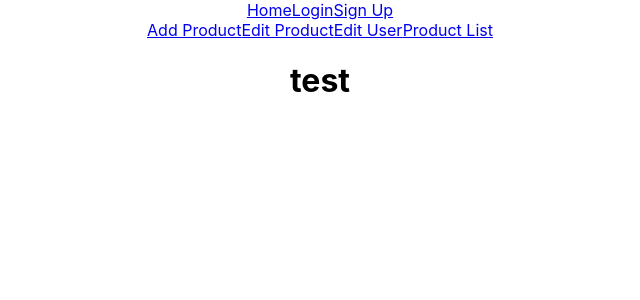
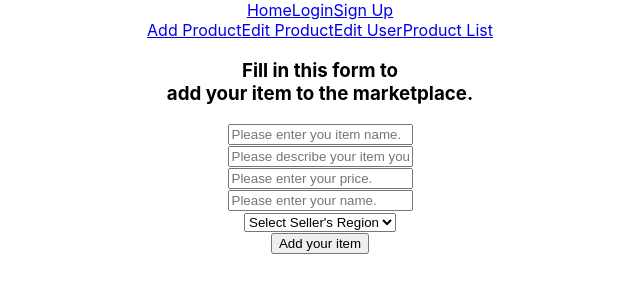
Before and after one commit to Build-Week-ft-african-marketplace-1/front-end, a React (Create React App) app in the folder african-marketplace/: page /addproduct in a window 1280 px wide. Shown: the top 300 px of the page, without its empty margins (320-960 px from the left). Built offline with nearby package versions, Linux system fonts and the light colour scheme.

Commit message:
worked on add product

```diff
--- a/african-marketplace/src/components/AddProduct.js
+++ b/african-marketplace/src/components/AddProduct.js
@@ -2,13 +2,105 @@ import React, { useState } from "react";
 import { Link, useHistory } from "react-router-dom";
 import axios from "axios";
 import { connect } from "react-redux";
+import { axiosWithAuth } from "../utils/axiosWithAuth";
 
-const AddProduct = () => {
+const AddProduct = (props) => {
+    const { push } = useHistory();
+
+
+    const [ item, setItem ] = useState({
+        item_name: '',
+        item_description: '',
+        item_price: '',
+        item_country: '',
+        item_price: '',
+        username: '',
+    })
+    const handleChange = e => {
+        setItem({
+            ...item,
+            [e.target.name]: e.target.value,
+        })
+    }
+
+    const handleSubmit = (e) => {
+        e.preventDefault();
+        push('/');
+        // const newItem = {
+        //     item_country: item.item_country,
+        //     item_name: item.item_name,
+        //     username: item.username,
+        //     item_price: item.item_price,
+        //     item_description: item.item_description,
+        // };
+
+        // axios.post(`endpoint`, newItem)
+        // .then(res => {
+        //     props.newItem(res.data)
+        // })
+        // .catch(err => {
+        //     console.log(err)
+        // })
+    }
 
 
     return (
-        <div>
-            <h1>test</h1>
+            <div>
+            <form onSubmit={handleSubmit}>
+                <h3>Fill in this form to <br></br>add your item to the marketplace.</h3>
+                <div>
+                    <input
+                    value={item.item_name}
+                    onChange={handleChange}
+                    name="item_name"
+                    type="text"
+                    placeholder="Please enter you item name."
+                    />
+                </div>
+                <div>
+                    <input
+                    value={item.item_description}
+                    onChange={handleChange}
+                    name="item_description"
+                    type="text"
+                    placeholder="Please describe your item you wish to sell."
+                    />
+                </div>
+                <div>
+                    <input
+                    value={item.item_price}
+                    onChange={handleChange}
+                    name="item_price"
+                    type="text"
+                    placeholder="Please enter your price."
+                    />
+                </div>
+                <div>
+                    <input
+                    value={item.username}
+                    onChange={handleChange}
+                    name="username"
+                    type="text"
+                    placeholder="Please enter your name."
+                    />
+                </div>
+                <div>
+                    <select
+                    value={item.item_country}
+                    onChange={handleChange}
+                    name="item_country"
+                    type="tex"
+                    placeholder="Your Region">
+                    <option value="">Select Seller's Region</option>
+                    <option value="1">South Africa</option>
+                    <option value="2">Middle Africa</option>
+                    <option value="3">East Africa</option>
+                    <option value="4">West Africa</option>
+                    <option value="5">North Africa</option>
+                    </select>
+                </div>
+                <button>Add your item</button>
+            </form>
         </div>
     );
 };
```
